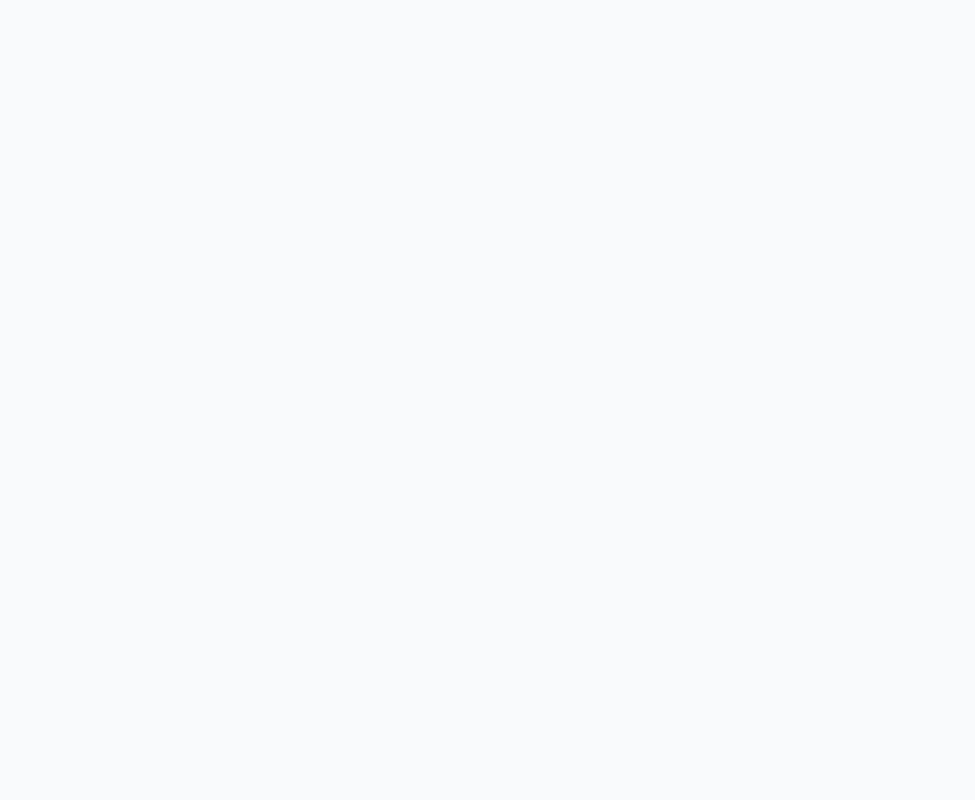
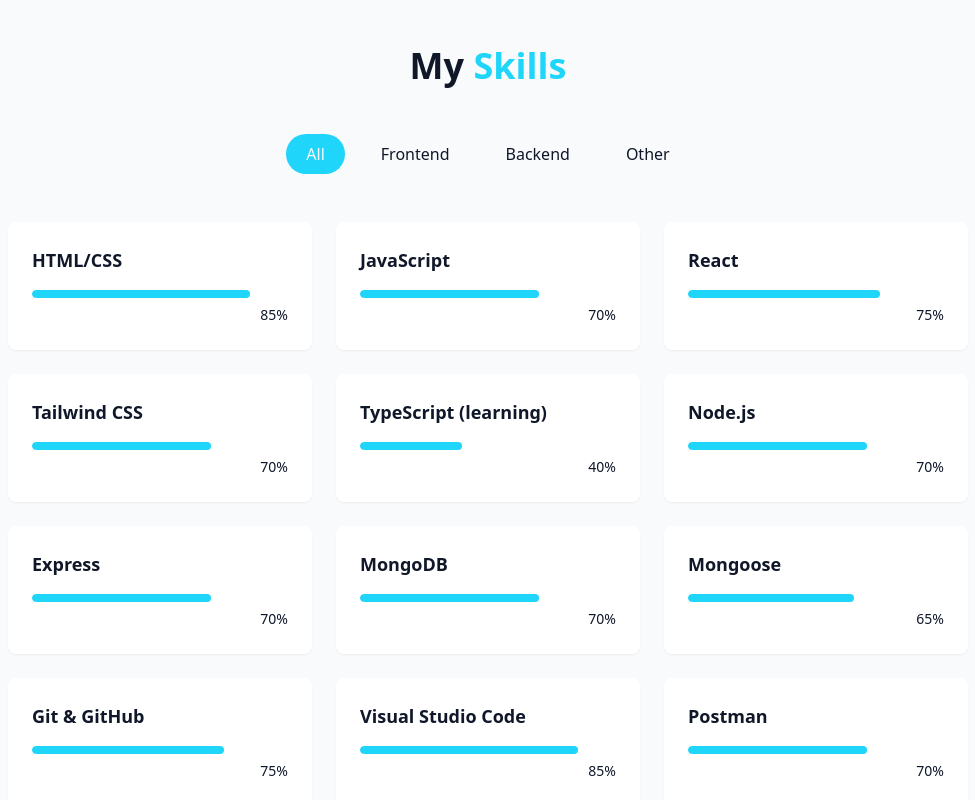
Before and after one commit to MateoMuscolino/portfolio-personal, a React (Vite) app: page / in a window 1280 px wide. Shown: the part 1700-2500 px from the top of the page, without its empty margins (152-1127 px from the left). Before the commit the page ends 1650 px from the top, so only its background shows below. Built offline with nearby package versions, Linux system fonts and the light colour scheme.

Commit message:
ADD skills section

```diff
--- /dev/null
+++ b/src/components/SkillsSection.jsx
@@ -0,0 +1,91 @@
+import { useState } from "react";
+import React from 'react'
+import { cn } from "./lib/utils";
+
+const skills = [
+    { name: 'HTML/CSS', level: 85, category: 'frontend' },
+    { name: 'JavaScript', level: 70, category: 'frontend' },
+    { name: 'React', level: 75, category: 'frontend' },
+    { name: 'Tailwind CSS', level: 70, category: 'frontend' },
+    { name: 'TypeScript (learning)', level: 40, category: 'frontend' },
+
+
+    { name: 'Node.js', level: 70, category: 'backend' },
+    { name: 'Express', level: 70, category: 'backend' },
+    { name: 'MongoDB', level: 70, category: 'backend' },
+    { name: 'Mongoose', level: 65, category: 'backend' },
+
+    { name: 'Git & GitHub', level: 75, category: 'tools' },
+    { name: 'Visual Studio Code', level: 85, category: 'tools' },
+    { name: 'Postman', level: 70, category: 'tools' },
+    { name: 'Docker (basics)', level: 60, category: 'tools' },
+
+    { name: 'English (reading/writing)', level: 85, category: 'other' },
+    { name: 'Teamwork & Communication', level: 80, category: 'other' }
+];
+
+const categories = ['all', 'frontend', 'backend', 'other']
+
+
+const SkillsSection = () => {
+    const [activeCategory, setActiveCategory] = useState('all')
+
+    const filteredSkills = skills.filter(
+        (skill => activeCategory === 'all' || skill.category === activeCategory)
+    );
+    return (
+        <section
+            id='skills'
+            className='py-24 px-4 relative bg-secondary/30'
+        >
+            <div className='container mx-auto max-w-5xl'>
+                <h2 className='text-3xl md:text-4xl font-bold mb-12 text-center'>
+                    My <span className='text-primary'> Skills</span>
+                </h2>
+
+                <div className="flex flex-wrap justify-center gap-4 mb-12">
+                    {categories.map((category, key) => (
+                        <button
+                            key={key}
+                            onClick={() => setActiveCategory(category)}
+                            className={cn("px-5 py-2 rounded-full transition-colors duration-300 capitalize",
+                                activeCategory === category
+                                    ? 'bg-primary text-primary-foreground'
+                                    : 'bg-secondary/70 text-foreground hover:bd-secondary'
+                            )}
+                        >
+                            {category}
+                        </button>
+                    ))}
+
+                </div>
+
+                <div className='grid grid-cols-1 sm:grid-cols-2 lg:grid-cols-3 gap-6'>
+                    {filteredSkills.map((skill, key) => (
+                        <div
+                            key={key}
+                            className='bg-card p-6 rounded-lg shadow-xs card-hover'
+                        >
+                            <div className='text-left mb-4'>
+                                <h3 className='font-semibold text-lg'>{skill.name}</h3>
+                            </div>
+
+                            <div className='w-full bg-secondary/50 h-2 rounded-full overflow-hidden'>
+                                <div className='bg-primary h-2 rounded-full origin-left animate-[grow_1.5.s_ease-out]'
+                                    style={{ width: skill.level + '%' }} />
+
+                            </div>
+                            <div className='text-right mt-1'>
+                                <span className='text-sm text-muted-foreground'>{skill.level}%</span>
+                            </div>
+
+                        </div>
+                    ))}
+                </div>
+
+            </div>
+        </section>
+    )
+}
+
+export default SkillsSection
--- a/src/pages/Home.jsx
+++ b/src/pages/Home.jsx
@@ -4,6 +4,7 @@
 import NavBar from '@/components/NavBar'
 import HeroSection from '../components/HeroSection'
 import AboutSection from '../components/AboutSection'
+import SkillsSection from '../components/SkillsSection'
 
 const Home = () => {
   return (
@@ -18,6 +19,7 @@
       <main>
         <HeroSection/>
         <AboutSection/>
+        <SkillsSection/>
       </main>
       {/* Footer */}
     </div>
```
